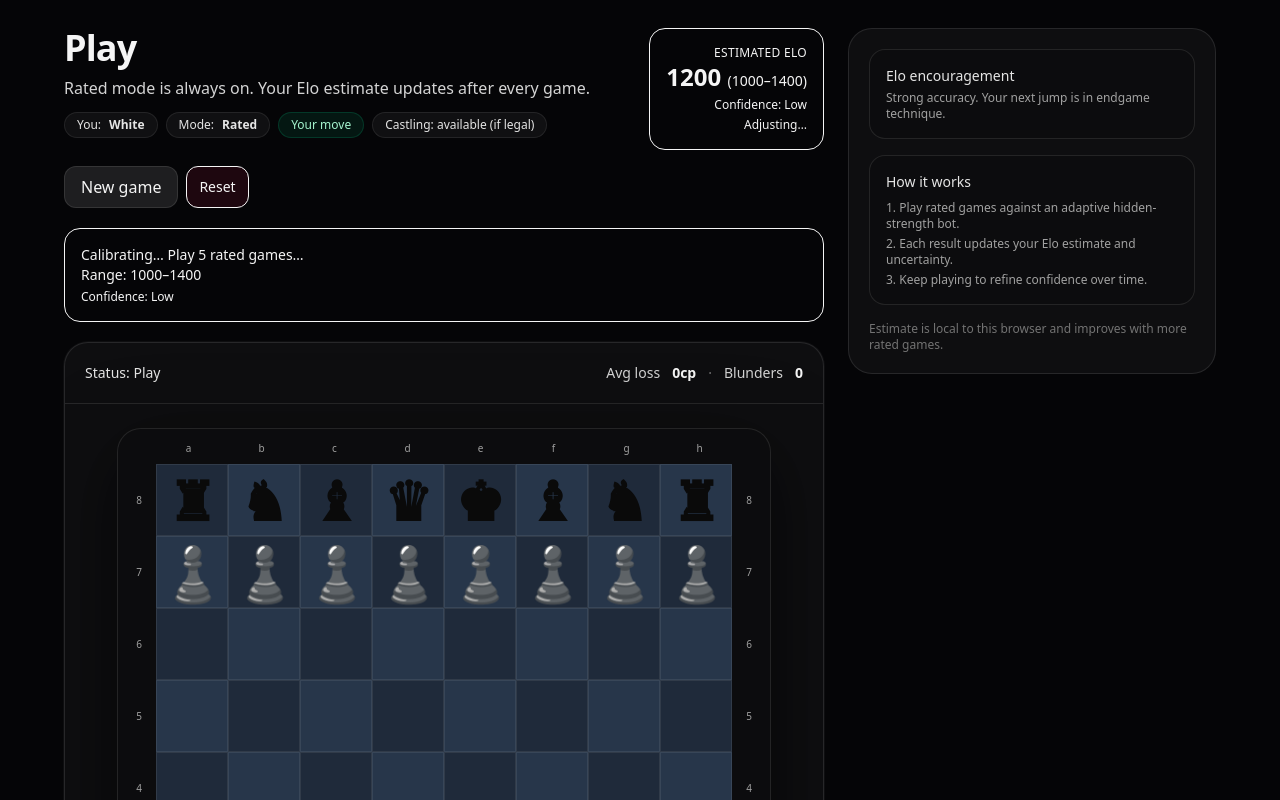
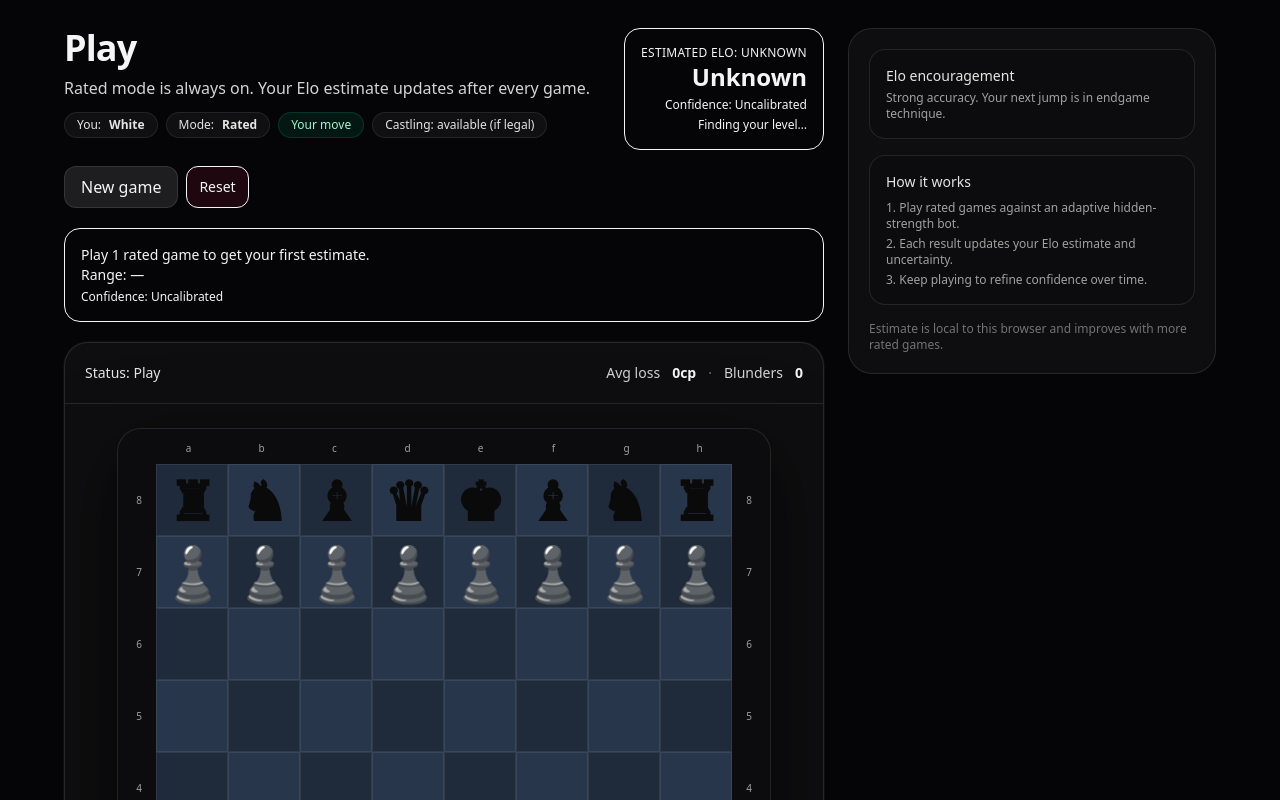
Before and after one commit to johnjosephmalpass-droid/chess-elo-calculator, a React (Vite) app: page / in a window 1280 px wide. Shown: the top 800 px of the page. Built offline with nearby package versions, Linux system fonts and the light colour scheme; no server answers.

Commit message:
Show Unknown Elo until first rated game completes

```diff
--- a/src/App.jsx
+++ b/src/App.jsx
@@ -871,6 +871,11 @@ export default function App() {
         ? {
             ...getInitialRatingState(),
             ...parsed,
+            playerEloInternal:
+              typeof parsed.playerEloInternal === "number" && Number.isFinite(parsed.playerEloInternal)
+                ? parsed.playerEloInternal
+                : parsed.playerElo,
+            isCalibrated: (parsed.gamesRated || 0) > 0,
             confidence: getConfidenceLabel(parsed.gamesRated || 0),
           }
         : getInitialRatingState();
@@ -1193,6 +1198,7 @@ export default function App() {
     });
 
     const ratingUpdate = updatePlayerElo(ratingState, botEloUsedThisGame, res, analysisSummary);
+    const wasUncalibrated = ratingState.gamesRated === 0;
     setRatingState(ratingUpdate.nextState);
     setLastRatedSummary({
       playerElo: ratingUpdate.nextState.playerElo,
@@ -1203,6 +1209,11 @@ export default function App() {
       performanceElo: ratingUpdate.summary.performanceElo,
     });
     setLastGameSummaryForBot(ratingUpdate.nextState.lastGameSummary);
+    if (wasUncalibrated) {
+      setToastMessage(
+        `First estimate ready: ${ratingUpdate.nextState.playerElo} (±${ratingUpdate.summary.uncertainty})`,
+      );
+    }
     setDebugInfo({
       botEloUsedThisGame,
       expectedScore: ratingUpdate.summary.expectedScore,
@@ -1377,12 +1388,23 @@ Mode: <b>Rated</b>
               </div>
 
               <div className="rounded-2xl border border-sky-300/25 bg-sky-500/10 p-4 min-w-[260px] text-right">
-                <div className="text-xs uppercase tracking-wide text-sky-200/80">Estimated Elo</div>
+                <div className="text-xs uppercase tracking-wide text-sky-200/80">
+                  Estimated Elo: {ratingState.gamesRated === 0 ? "Unknown" : ratingState.playerElo}
+                </div>
                 <div className="text-2xl font-bold text-sky-100">
-                  {ratingState.playerElo} <span className="text-sm font-medium">({ratingState.rangeLow}–{ratingState.rangeHigh})</span>
+                  {ratingState.gamesRated === 0 ? "Unknown" : ratingState.playerElo}
+                  {ratingState.gamesRated > 0 ? (
+                    <span className="text-sm font-medium"> ({ratingState.rangeLow}–{ratingState.rangeHigh})</span>
+                  ) : null}
                 </div>
-                <div className="text-xs text-sky-200/90 mt-1">Confidence: {ratingState.confidence}</div>
-                {!result ? <div className="text-xs text-sky-300/90 mt-1">Adjusting…</div> : null}
+                <div className="text-xs text-sky-200/90 mt-1">
+                  Confidence: {ratingState.gamesRated === 0 ? "Uncalibrated" : ratingState.confidence}
+                </div>
+                {!result ? (
+                  <div className="text-xs text-sky-300/90 mt-1">
+                    {ratingState.gamesRated === 0 ? "Finding your level…" : "Adjusting…"}
+                  </div>
+                ) : null}
               </div>
 
               <div className="flex gap-2">
@@ -1403,10 +1425,18 @@ Mode: <b>Rated</b>
 
             <div className="rounded-2xl border border-sky-300/20 bg-sky-500/10 p-4">
               <div className="text-sm text-sky-100 font-medium">
-                {ratingState.gamesRated < 5 ? "Calibrating… Play 5 rated games…" : "Calibration active"}
+                {ratingState.gamesRated === 0
+                  ? "Play 1 rated game to get your first estimate."
+                  : ratingState.gamesRated < 5
+                  ? "Calibrating… Play 5 rated games…"
+                  : "Calibration active"}
               </div>
-              <div className="text-sm sm:text-base font-medium text-sky-100">Range: {ratingState.rangeLow}–{ratingState.rangeHigh}</div>
-              <div className="text-xs text-sky-200/90 mt-1">Confidence: {ratingState.confidence}</div>
+              <div className="text-sm sm:text-base font-medium text-sky-100">
+                Range: {ratingState.gamesRated === 0 ? "—" : `${ratingState.rangeLow}–${ratingState.rangeHigh}`}
+              </div>
+              <div className="text-xs text-sky-200/90 mt-1">
+                Confidence: {ratingState.gamesRated === 0 ? "Uncalibrated" : ratingState.confidence}
+              </div>
               {lastRatedSummary ? (
                 <div className="text-xs text-sky-100 mt-2">
                   Updated estimate: {lastRatedSummary.playerElo} ({lastRatedSummary.rangeLow}–{lastRatedSummary.rangeHigh})
--- a/src/ratingSystem.js
+++ b/src/ratingSystem.js
@@ -77,8 +77,10 @@ export function getConfidenceLabel(gamesRated) {
 export function getInitialRatingState() {
   const uncertainty = getRangeFromGames(0);
   return {
+    playerEloInternal: DEFAULT_ELO,
     playerElo: DEFAULT_ELO,
     gamesRated: 0,
+    isCalibrated: false,
     uncertainty,
     rangeLow: DEFAULT_ELO - uncertainty,
     rangeHigh: DEFAULT_ELO + uncertainty,
@@ -147,7 +149,11 @@ export function estimatePerformanceElo({
 }
 
 export function updatePlayerElo(ratingState, opponentElo, gameResult, analysisSummary) {
-  const currentElo = Number.isFinite(ratingState?.playerElo) ? ratingState.playerElo : DEFAULT_ELO;
+  const currentElo = Number.isFinite(ratingState?.playerEloInternal)
+    ? ratingState.playerEloInternal
+    : Number.isFinite(ratingState?.playerElo)
+    ? ratingState.playerElo
+    : DEFAULT_ELO;
   const gamesRated = Number.isFinite(ratingState?.gamesRated) ? ratingState.gamesRated : 0;
 
   const actualScore = getResultScore(gameResult);
@@ -176,8 +182,10 @@ export function updatePlayerElo(ratingState, opponentElo, gameResult, analysisSu
   return {
     nextState: {
       ...ratingState,
+      playerEloInternal: playerElo,
       playerElo,
       gamesRated: nextGamesRated,
+      isCalibrated: nextGamesRated > 0,
       uncertainty,
       rangeLow: clamp(playerElo - uncertainty, MIN_ELO, MAX_ELO),
       rangeHigh: clamp(playerElo + uncertainty, MIN_ELO, MAX_ELO),
@@ -215,7 +223,11 @@ export function chooseBotElo(ratingState, lastGameSummary) {
     return DEFAULT_ELO;
   }
 
-  const baseElo = Number.isFinite(ratingState?.playerElo) ? ratingState.playerElo : DEFAULT_ELO;
+  const baseElo = Number.isFinite(ratingState?.playerEloInternal)
+    ? ratingState.playerEloInternal
+    : Number.isFinite(ratingState?.playerElo)
+    ? ratingState.playerElo
+    : DEFAULT_ELO;
 
   if (gamesRated < 5) {
     let adjustmentFromLastResult = 0;
```
